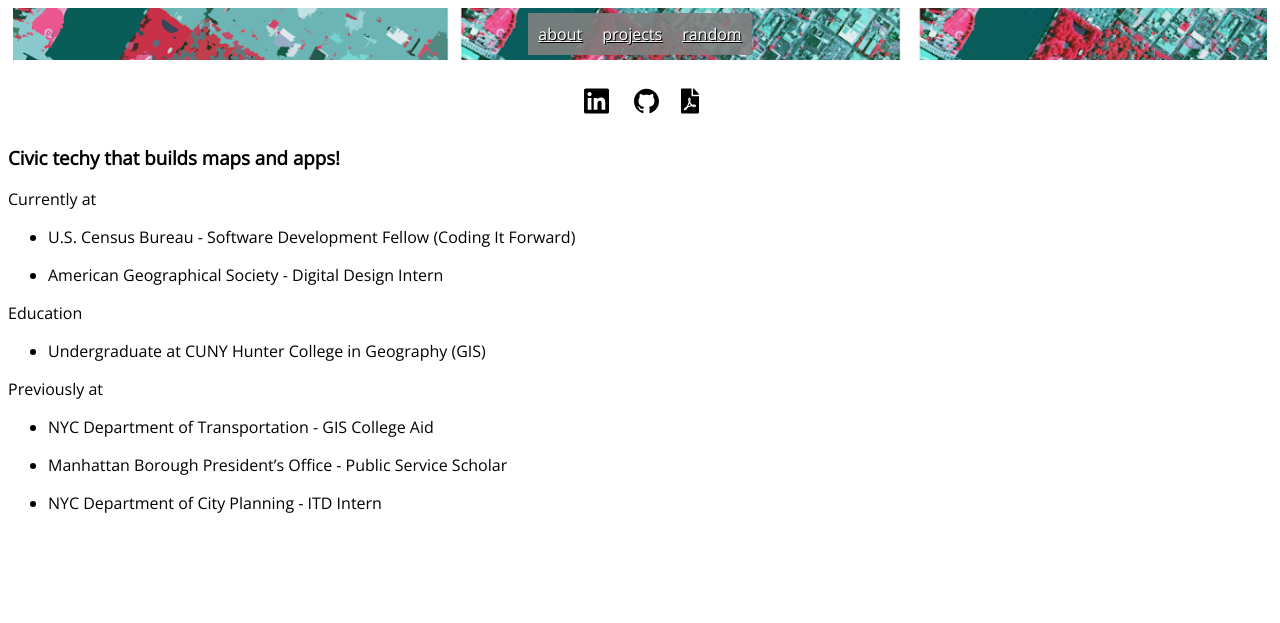
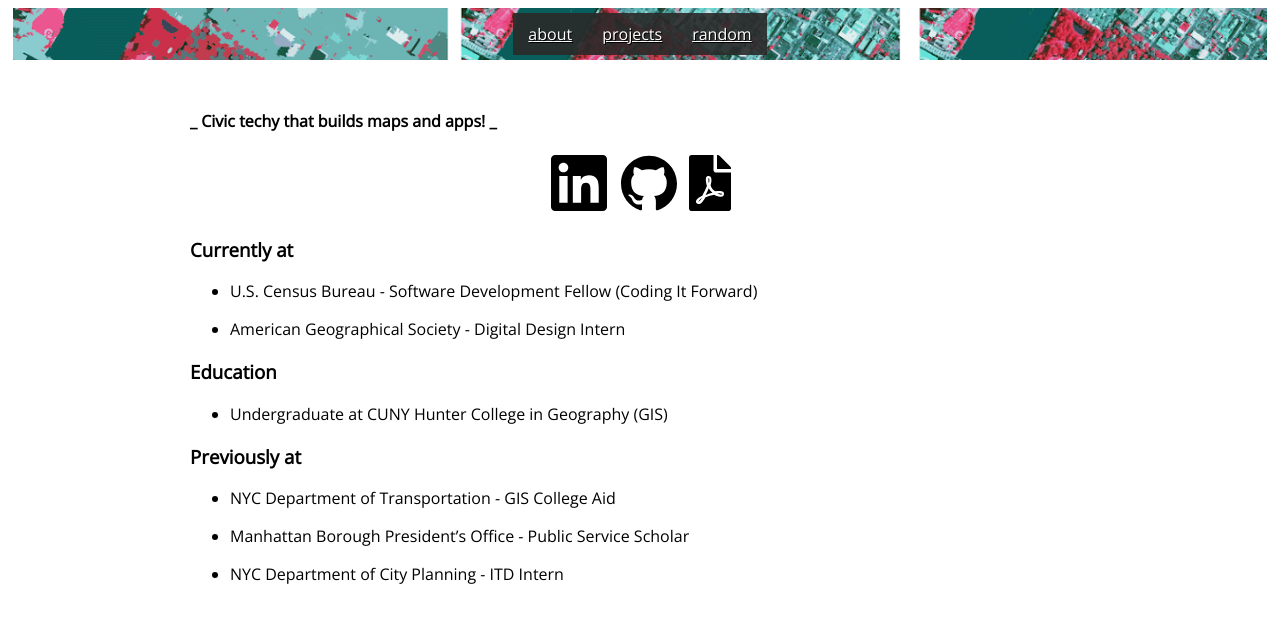
Before and after one commit to zhik/zhik.github.io, a Jekyll site: the page built from index.md, in a window 1280 px wide. Shown: the top 623 px of the page. Built offline with Jekyll 4.4.1, drawn with Linux system fonts in a browser that asks for light colours.

Commit message:
changed styles and reduce iimage size

```diff
--- a/_layouts/default.html
+++ b/_layouts/default.html
@@ -1,20 +1,23 @@
 <!DOCTYPE html>
 <html>
   <head>
-        <meta charset="UTF-8">
-        <link href="https://fonts.googleapis.com/css?family=Open+Sans" rel="stylesheet">
-        <link rel="stylesheet" type="text/css" href="/css/styles.css">
+    <meta charset="UTF-8" />
+    <link
+      href="https://fonts.googleapis.com/css?family=Open+Sans"
+      rel="stylesheet"
+    />
+    <link rel="stylesheet" type="text/css" href="/css/styles.css" />
     <title>{{ page.title }} - zhi</title>
   </head>
   <body>
+    <a class="hidden" href="#content">Skip to main content</a>
     <nav>
       <a href="/">about</a>
       <a href="/proj">projects</a>
       <a href="/rand">random</a>
     </nav>
-        <div class="container">
+    <div id="content">
       {{ content }}
     </div>
-
   </body>
 </html>
--- a/css/styles.css
+++ b/css/styles.css
@@ -2,37 +2,51 @@
   display: flex;
   flex-direction: row;
   justify-content: center;
-    background-image: url("/images/nav.png");
+  background-image: url('/images/nav.png');
   margin: 0px 5px;
   padding: 5px 0px;
 }
 
-nav a{
-    padding: 10px;
+nav a {
+  padding: 10px 15px;
   color: white;
   text-shadow: 1px 1px black;
-    background-color: rgba(128,128,128,0.9);
+  background-color: rgba(42, 42, 42, 0.9);
 }
 
-img{
+img {
   height: auto;
-    width: 50%;
+  max-width: 80%;
   margin-left: auto;
   margin-right: auto;
   display: block;
 }
 
-.icon img{
-    height: 50px;
+.icon img {
+  height: 70px;
 }
 
 body {
   font-family: 'Open Sans', sans-serif;
 }
 
-.row{
+#content {
+  max-width: 900px;
+  margin: 50px auto 50px;
+}
+
+.row {
   display: flex;
   flex-direction: row;
   justify-content: center;
   margin: 1em;
 }
+
+.hidden {
+  position: absolute;
+  left: -10000px;
+  top: auto;
+  width: 1px;
+  height: 1px;
+  overflow: hidden;
+}
--- a/index.md
+++ b/index.md
@@ -3,26 +3,26 @@
 title: about
 ---
 
+**_ Civic techy that builds maps and apps! _**
+
 <div class="row">
     <!-- icons from fontawesome https://fontawesome.com/license -->
-    <a class="icon" href="https://www.linkedin.com/in/zhi-keng-he-870072156/"><img src="images/linkedin.svg" alt="linkedin-link"></a>
-    <a class="icon" href="https://github.com/zhik/"><img src="images/github.svg" alt="github-link"></a>
-    <a class="icon" href="pdfs/resume.pdf"><img src="images/file.svg" alt="resume-link"></a>
+    <a class="icon" href="https://www.linkedin.com/in/zhi-keng-he-870072156/"><img src="images/linkedin.svg" alt="linkedin link"></a>
+    <a class="icon" href="https://github.com/zhik/"><img src="images/github.svg" alt="github link"></a>
+    <a class="icon" href="pdfs/resume.pdf"><img src="images/file.svg" alt="resume link"></a>
 </div>
 
-### Civic techy that builds maps and apps!
-
-Currently at
+### Currently at
 
 - U.S. Census Bureau - Software Development Fellow (Coding It Forward)
 
 - American Geographical Society - Digital Design Intern
 
-Education
+### Education
 
 - Undergraduate at CUNY Hunter College in Geography (GIS)
 
-Previously at
+### Previously at
 
 - NYC Department of Transportation - GIS College Aid
 
```
Also changed, not shown: images/canal.png, images/nav.png, images/script1.png, images/script2.png, images/unmix.png, images/widget.jpg, 2 other files. Lines whose indentation alone changed are shown as unchanged.
